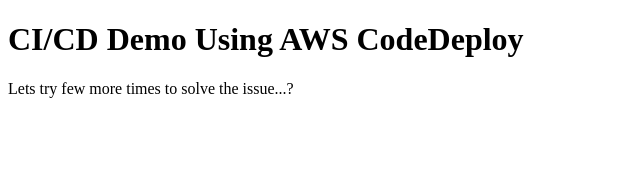
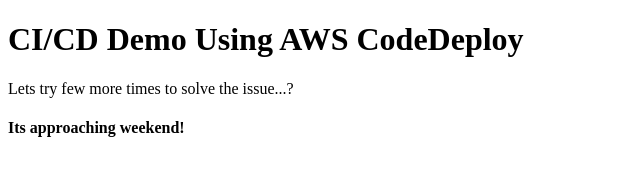
Before and after one commit to musthafa/aws-codedeploy-on-ec2, a plain HTML site: page index.html in a window 1280 px wide. Shown: the whole page, without its empty margins (0-640 px from the left). Drawn offline with Linux system fonts and the light colour scheme.

Commit message:
new text

```diff
--- a/index.html
+++ b/index.html
@@ -9,5 +9,6 @@
   <body>
     <h1>CI/CD Demo Using AWS CodeDeploy</h1>
     <p>Lets try few more times to solve the issue...?</p>
+    <h4>Its approaching weekend!</h4>
   </body>
 </html>
```
